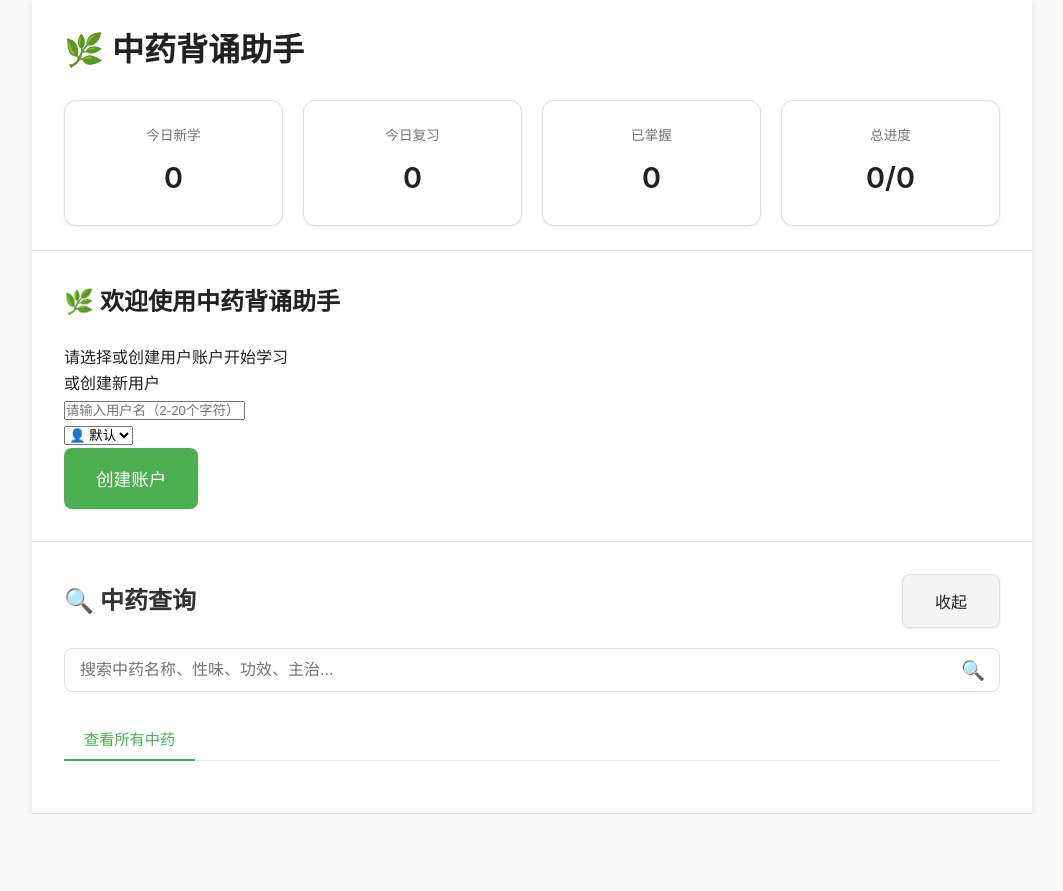
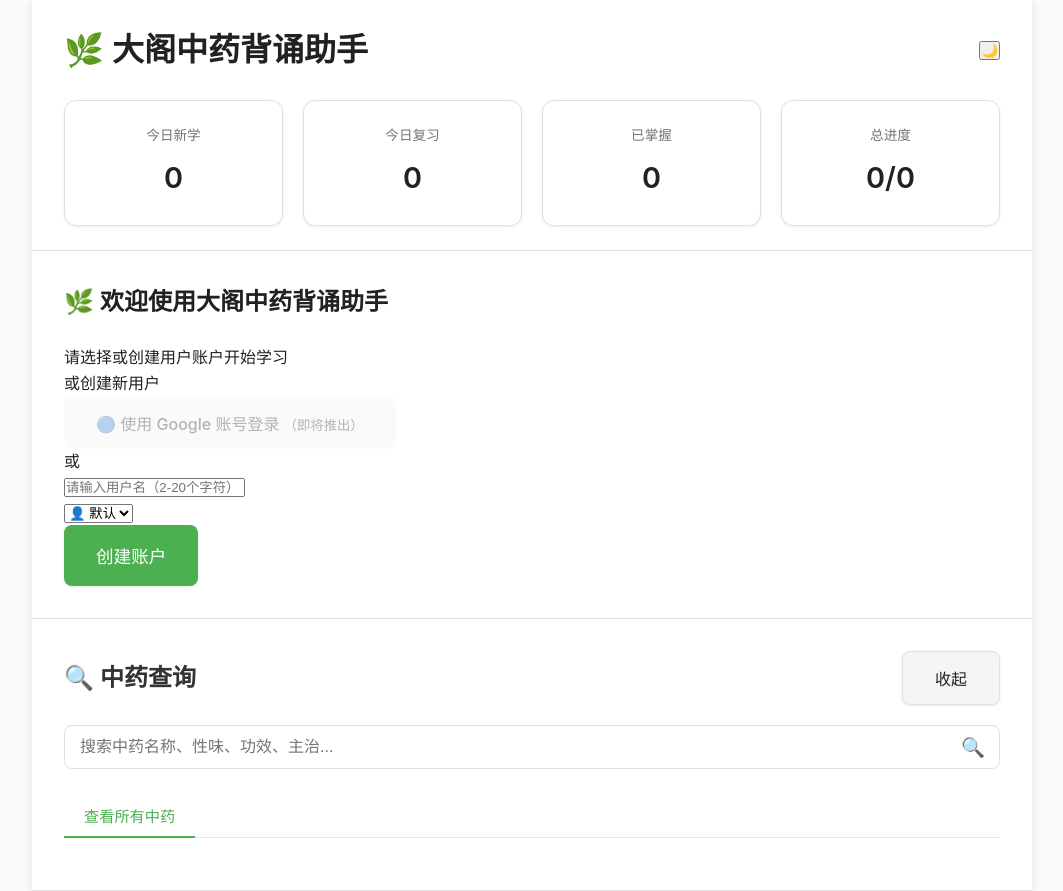
Before and after one commit to 75976852-sketch/medicine-study, a website: page index.html in a window 1280 px wide. Shown: the whole page, without its empty margins (108-1171 px from the left). Before the commit the page ends 814 px from the top, so only its background shows below. Drawn offline with Linux system fonts and the light colour scheme.

Commit message:
Update index.html

```diff
--- a/index.html
+++ b/index.html
@@ -3,18 +3,23 @@
 <head>
     <meta charset="UTF-8">
     <meta name="viewport" content="width=device-width, initial-scale=1.0">
-    <title>中药背诵助手</title>
+    <title>大阁中药背诵助手</title>
     <link rel="stylesheet" href="style.css">
 </head>
 <body>
     <div class="container">
         <header>
             <div class="header-top">
-                <h1>🌿 中药背诵助手</h1>
-                <div class="user-info" id="user-info" style="display: none;">
-                    <span class="user-name" id="current-user-name"></span>
-                    <div class="user-avatar" onclick="showUserMenu()" title="用户中心">
-                        <span class="avatar-icon" id="avatar-icon">👤</span>
+                <h1>🌿 大阁中药背诵助手</h1>
+                <div class="header-actions">
+                    <button class="theme-toggle-btn" id="theme-toggle" onclick="toggleTheme()" title="切换夜间模式">
+                        <span class="theme-icon">🌙</span>
+                    </button>
+                    <div class="user-info" id="user-info" style="display: none;">
+                        <span class="user-name" id="current-user-name"></span>
+                        <div class="user-avatar" onclick="showUserMenu()" title="用户中心">
+                            <span class="avatar-icon" id="avatar-icon">👤</span>
+                        </div>
                     </div>
                 </div>
             </div>
@@ -43,7 +48,7 @@
             <div class="panel login-panel" id="login-panel">
                 <div class="login-container">
                     <div class="login-header">
-                        <h2>🌿 欢迎使用中药背诵助手</h2>
+                        <h2>🌿 欢迎使用大阁中药背诵助手</h2>
                         <p class="login-subtitle">请选择或创建用户账户开始学习</p>
                     </div>
 
@@ -53,6 +58,18 @@
 
                     <div class="login-divider">
                         <span>或创建新用户</span>
+                    </div>
+
+                    <!-- 第三方登录 -->
+                    <div class="social-login-section">
+                        <button class="btn btn-google" onclick="loginWithGoogle()" disabled>
+                            <span class="social-icon">🔵</span> 使用 Google 账号登录
+                            <small class="coming-soon">（即将推出）</small>
+                        </button>
+                    </div>
+
+                    <div class="login-divider">
+                        <span>或</span>
                     </div>
 
                     <div class="create-user-form">
```
